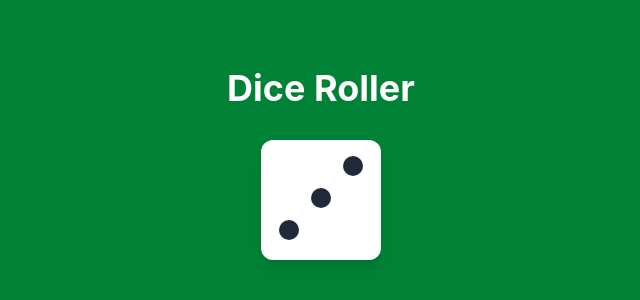
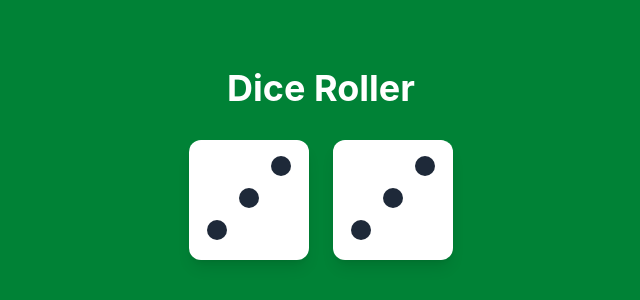
Before and after one commit to mileszh/dice-roller-app, a React (Vite) app: page / in a window 1280 px wide. Shown: the part 236-536 px from the top of the page, without its empty margins (319-959 px from the left). Built offline with nearby package versions, Linux system fonts and the light colour scheme.

Commit message:
dice-05: Add interactivity with useState

```diff
--- a/src/App.tsx
+++ b/src/App.tsx
@@ -4,7 +4,11 @@ function App() {
   return (
     <div className="flex min-h-screen flex-col items-center justify-center gap-8 bg-green-700">
       <h1 className="text-4xl font-bold text-white">Dice Roller</h1>
-      <Die value={3} />
+
+      <div className="flex gap-6">
+        <Die initialValue={3} />
+        <Die initialValue={3} />
+      </div>
     </div>
   );
 }
--- a/src/components/Die.tsx
+++ b/src/components/Die.tsx
@@ -1,3 +1,5 @@
+import { useState } from "react";
+
 const dotPositions: Record<number, number[]> = {
   1: [4],
   2: [2, 6],
@@ -8,16 +10,23 @@ const dotPositions: Record<number, number[]> = {
 };
 
 interface DieProps {
-  value: number;
+  initialValue: number;
 }
 
-function Die({ value }: DieProps) {
+function Die({ initialValue }: DieProps) {
+  const [value, setValue] = useState(initialValue);
+
+  function roll() {
+    setValue(Math.floor(Math.random() * 6) + 1);
+  }
+
   const dots = dotPositions[value] ?? [];
 
   return (
     <button
       className="grid grid-cols-3 grid-rows-3 gap-2 rounded-xl bg-white p-4 shadow-lg"
       style={{ width: "120px", height: "120px" }}
+      onClick={roll}
     >
       {Array.from({ length: 9 }).map((_, i) => (
         <div key={i} className="flex items-center justify-center">
@@ -28,8 +37,6 @@ function Die({ value }: DieProps) {
       ))}
     </button>
   );
-
-  return <button>🎲</button>;
 }
 
 export default Die;
```
